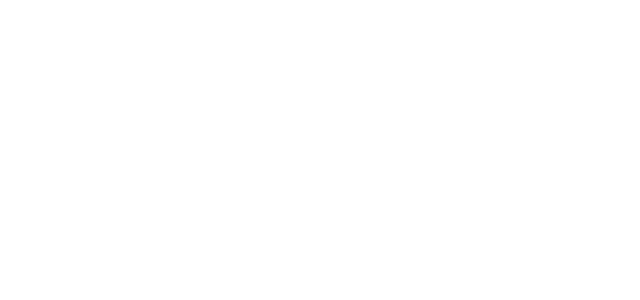
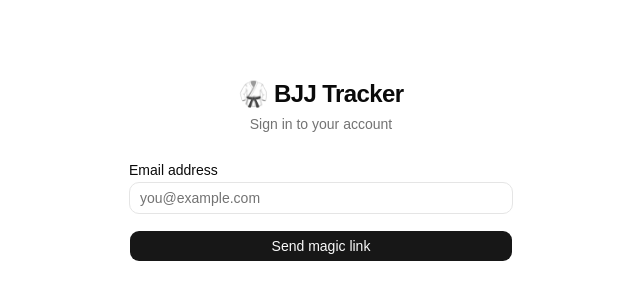
Before and after one commit to stanley6631/jiu-jitsu-tracker, a React (Vite) app: page /login in a window 1280 px wide. Before the commit this address had no page. Shown: the part 230-530 px from the top of the page, without its empty margins (319-959 px from the left). Built offline with nearby package versions, Linux system fonts and the light colour scheme; no server answers.

Commit message:
setup supabase, add login via magic link

```diff
--- a/package.json
+++ b/package.json
@@ -11,6 +11,8 @@
   },
   "dependencies": {
     "@fontsource-variable/geist": "^5.2.8",
+    "@supabase/ssr": "^0.10.2",
+    "@supabase/supabase-js": "^2.103.0",
     "@tailwindcss/oxide-linux-x64-gnu": "^4.2.2",
     "@tanstack/react-query": "^5.96.2",
     "@tanstack/react-query-devtools": "^5.96.2",
--- a/src/App.tsx
+++ b/src/App.tsx
@@ -1,19 +1,27 @@
 import { BrowserRouter, Route, Routes } from 'react-router-dom'
+import { AuthProvider } from './contexts/AuthContext'
+import ProtectedRoute from './components/auth/ProtectedRoute'
 import PageLayout from './components/layout/PageLayout'
 import Home from './pages/Home'
+import Login from './pages/Login'
 import LogEntry from './pages/LogEntry'
 import LogHistory from './pages/LogHistory'
 
 function App() {
   return (
     <BrowserRouter>
+      <AuthProvider>
         <Routes>
+          <Route path="/login" element={<Login />} />
+          <Route element={<ProtectedRoute />}>
             <Route element={<PageLayout />}>
               <Route index element={<Home />} />
               <Route path="log/new" element={<LogEntry />} />
               <Route path="history" element={<LogHistory />} />
             </Route>
+          </Route>
         </Routes>
+      </AuthProvider>
     </BrowserRouter>
   )
 }
--- /dev/null
+++ b/src/components/auth/ProtectedRoute.tsx
@@ -0,0 +1,20 @@
+import { Navigate, Outlet } from 'react-router-dom'
+import { useAuth } from '@/hooks/useAuth'
+
+export default function ProtectedRoute() {
+  const { user, loading } = useAuth()
+
+  if (loading) {
+    return (
+      <div className="flex min-h-screen items-center justify-center">
+        <span className="text-muted-foreground text-sm">Loading…</span>
+      </div>
+    )
+  }
+
+  if (!user) {
+    return <Navigate to="/login" replace />
+  }
+
+  return <Outlet />
+}
--- a/src/components/layout/PageLayout.tsx
+++ b/src/components/layout/PageLayout.tsx
@@ -1,6 +1,10 @@
 import { Link, Outlet } from 'react-router-dom'
+import { Button } from '@/components/ui/button'
+import { useAuth } from '@/hooks/useAuth'
 
 export default function PageLayout() {
+  const { signOut } = useAuth()
+
   return (
     <div className="min-h-screen bg-gray-950 text-gray-100">
       <header className="border-b border-gray-800 px-6 py-4">
@@ -8,7 +12,7 @@
           <Link to="/" className="text-xl font-bold tracking-tight text-white">
             🥋 BJJ Tracker
           </Link>
-          <div className="flex gap-6 text-sm font-medium text-gray-400">
+          <div className="flex items-center gap-6 text-sm font-medium text-gray-400">
             <Link to="/" className="hover:text-white transition-colors">
               Home
             </Link>
@@ -18,6 +22,14 @@
             <Link to="/history" className="hover:text-white transition-colors">
               History
             </Link>
+            <Button
+              variant="ghost"
+              size="sm"
+              onClick={() => void signOut()}
+              className="text-gray-400 hover:text-white"
+            >
+              Sign out
+            </Button>
           </div>
         </nav>
       </header>
--- /dev/null
+++ b/src/components/ui/input.tsx
@@ -0,0 +1,19 @@
+import * as React from "react"
+
+import { cn } from "@/lib/utils"
+
+function Input({ className, type, ...props }: React.ComponentProps<"input">) {
+  return (
+    <input
+      type={type}
+      data-slot="input"
+      className={cn(
+        "h-8 w-full min-w-0 rounded-lg border border-input bg-transparent px-2.5 py-1 text-base transition-colors outline-none file:inline-flex file:h-6 file:border-0 file:bg-transparent file:text-sm file:font-medium file:text-foreground placeholder:text-muted-foreground focus-visible:border-ring focus-visible:ring-3 focus-visible:ring-ring/50 disabled:pointer-events-none disabled:cursor-not-allowed disabled:bg-input/50 disabled:opacity-50 aria-invalid:border-destructive aria-invalid:ring-3 aria-invalid:ring-destructive/20 md:text-sm dark:bg-input/30 dark:disabled:bg-input/80 dark:aria-invalid:border-destructive/50 dark:aria-invalid:ring-destructive/40",
+        className
+      )}
+      {...props}
+    />
+  )
+}
+
+export { Input }
--- /dev/null
+++ b/src/contexts/AuthContext.tsx
@@ -0,0 +1,44 @@
+import { createContext, useEffect, useState } from 'react'
+import type { Session, User } from '@supabase/supabase-js'
+import { supabase } from '@/lib/supabase/client'
+
+interface AuthContextValue {
+  user: User | null
+  session: Session | null
+  loading: boolean
+  signOut: () => Promise<void>
+}
+
+export const AuthContext = createContext<AuthContextValue | null>(null)
+
+export function AuthProvider({ children }: { children: React.ReactNode }) {
+  const [session, setSession] = useState<Session | null>(null)
+  const [user, setUser] = useState<User | null>(null)
+  const [loading, setLoading] = useState(true)
+
+  useEffect(() => {
+    supabase.auth.getSession().then(({ data: { session } }) => {
+      setSession(session)
+      setUser(session?.user ?? null)
+      setLoading(false)
+    })
+
+    const { data: { subscription } } = supabase.auth.onAuthStateChange((_event, session) => {
+      setSession(session)
+      setUser(session?.user ?? null)
+      setLoading(false)
+    })
+
+    return () => subscription.unsubscribe()
+  }, [])
+
+  async function signOut() {
+    await supabase.auth.signOut()
+  }
+
+  return (
+    <AuthContext.Provider value={{ user, session, loading, signOut }}>
+      {children}
+    </AuthContext.Provider>
+  )
+}
--- /dev/null
+++ b/src/hooks/useAuth.ts
@@ -0,0 +1,8 @@
+import { useContext } from 'react'
+import { AuthContext } from '@/contexts/AuthContext'
+
+export function useAuth() {
+  const ctx = useContext(AuthContext)
+  if (!ctx) throw new Error('useAuth must be used within an AuthProvider')
+  return ctx
+}
--- /dev/null
+++ b/src/lib/supabase/client.ts
@@ -0,0 +1,6 @@
+import { createBrowserClient } from '@supabase/ssr'
+
+export const supabase = createBrowserClient(
+  import.meta.env.VITE_SUPABASE_URL!,
+  import.meta.env.VITE_SUPABASE_PUBLISHABLE_KEY!
+)
--- /dev/null
+++ b/src/lib/supabase/server.ts
@@ -0,0 +1,27 @@
+import { createServerClient, parseCookieHeader, serializeCookieHeader } from '@supabase/ssr'
+
+export function createClient(request: Request) {
+  const headers = new Headers()
+
+  const supabase = createServerClient(
+    process.env.VITE_SUPABASE_URL!,
+    process.env.VITE_SUPABASE_PUBLISHABLE_KEY!,
+    {
+      cookies: {
+        getAll() {
+          return parseCookieHeader(request.headers.get('Cookie') ?? '') as {
+            name: string
+            value: string
+          }[]
+        },
+        setAll(cookiesToSet) {
+          cookiesToSet.forEach(({ name, value, options }) =>
+            headers.append('Set-Cookie', serializeCookieHeader(name, value, options))
+          )
+        },
+      },
+    }
+  )
+
+  return { supabase, headers }
+}
--- /dev/null
+++ b/src/pages/Login/index.tsx
@@ -0,0 +1,82 @@
+import { useState } from 'react'
+import { Navigate } from 'react-router-dom'
+import { Button } from '@/components/ui/button'
+import { Input } from '@/components/ui/input'
+import { useAuth } from '@/hooks/useAuth'
+import { supabase } from '@/lib/supabase/client'
+
+export default function Login() {
+  const { user, loading } = useAuth()
+  const [email, setEmail] = useState('')
+  const [submitting, setSubmitting] = useState(false)
+  const [sent, setSent] = useState(false)
+  const [error, setError] = useState<string | null>(null)
+
+  if (!loading && user) {
+    return <Navigate to="/" replace />
+  }
+
+  async function handleSubmit(e: React.FormEvent) {
+    e.preventDefault()
+    setSubmitting(true)
+    setError(null)
+
+    const { error } = await supabase.auth.signInWithOtp({
+      email,
+      options: { shouldCreateUser: false },
+    })
+
+    if (error) {
+      setError(error.message)
+    } else {
+      setSent(true)
+    }
+
+    setSubmitting(false)
+  }
+
+  return (
+    <div className="flex min-h-screen items-center justify-center bg-background px-4">
+      <div className="w-full max-w-sm space-y-6">
+        <div className="space-y-1 text-center">
+          <h1 className="text-2xl font-bold tracking-tight">🥋 BJJ Tracker</h1>
+          <p className="text-muted-foreground text-sm">Sign in to your account</p>
+        </div>
+
+        {sent ? (
+          <div className="rounded-lg border border-border bg-card p-6 text-center space-y-2">
+            <p className="font-medium">Check your email</p>
+            <p className="text-muted-foreground text-sm">
+              We sent a magic link to <strong>{email}</strong>. Click the link to sign in.
+            </p>
+          </div>
+        ) : (
+          <form onSubmit={handleSubmit} className="space-y-4">
+            <div className="space-y-2">
+              <label htmlFor="email" className="text-sm font-medium">
+                Email address
+              </label>
+              <Input
+                id="email"
+                type="email"
+                placeholder="you@example.com"
+                value={email}
+                onChange={e => setEmail(e.target.value)}
+                required
+                autoComplete="email"
+              />
+            </div>
+
+            {error && (
+              <p className="text-destructive text-sm">{error}</p>
+            )}
+
+            <Button type="submit" className="w-full" disabled={submitting}>
+              {submitting ? 'Sending…' : 'Send magic link'}
+            </Button>
+          </form>
+        )}
+      </div>
+    </div>
+  )
+}
```
Also changed, not shown: components.json, 2 other files (tests, documents, lock files or other folders). Lines whose indentation alone changed are shown as unchanged.
